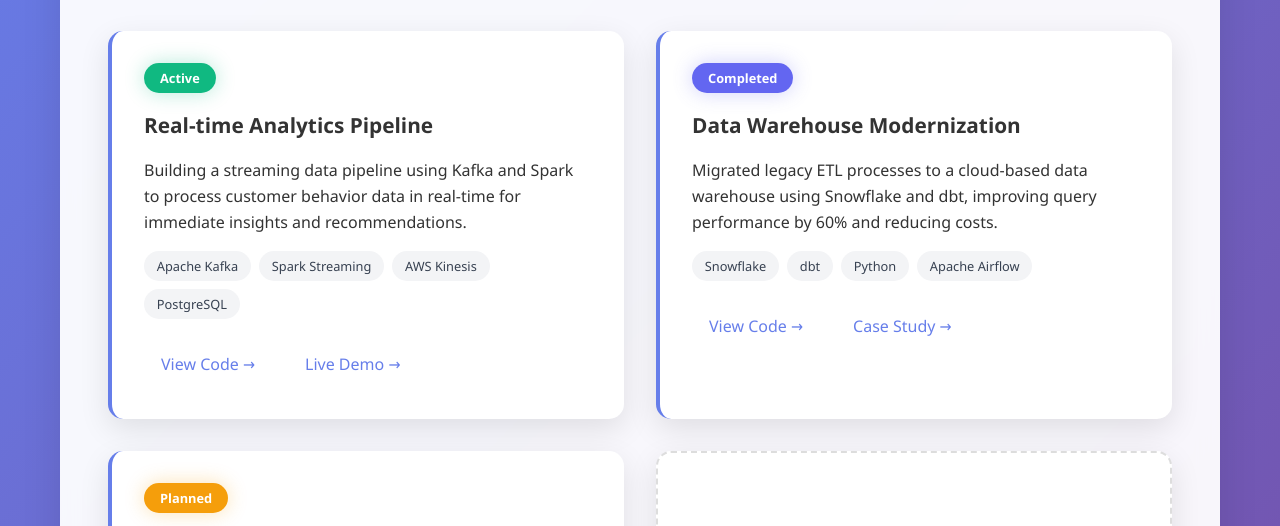
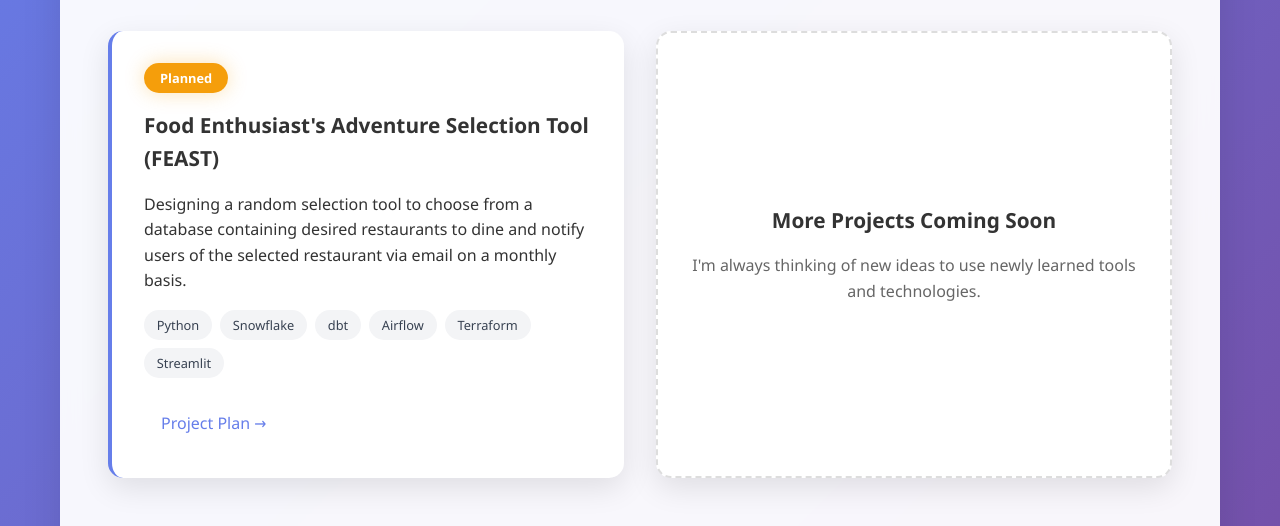
Before and after one commit to pavina-seng/pavina-seng.github.io, a plain HTML site: page index.html in a window 1280 px wide. Both pictures are taken after a click on the link "Projects". Shown: the part 273-799 px from the top of the page. Drawn offline with Linux system fonts and the light colour scheme.

Commit message:
Updated projects

```diff
--- a/index.html
+++ b/index.html
@@ -870,7 +870,7 @@
                     </div>
 
                     <div class="download-section">
-                        <h3>Get My Resume & Connect</h3>
+                        <h3>Contact Me!</h3>
                         <p style="margin-bottom: 2rem;">Download my resume or reach out to discuss opportunities</p>
                         <a href="./Pavina_Sengkhyavong_Resume.pdf" class="download-btn">📄 Download Resume</a>
                         <a href="mailto:psengkhyavong@gmail.com" class="download-btn">✉️ Email Me</a>
@@ -899,6 +899,7 @@
                     <h2>My Projects</h2>
                     <div class="projects-board">
                         <!-- Example Active Project -->
+                        <!--
                         <div class="project-card">
                             <div class="project-status status-active">Active</div>
                             <h3>Real-time Analytics Pipeline</h3>
@@ -914,8 +915,10 @@
                                 <a href="#" class="project-link">Live Demo →</a>
                             </div>
                         </div>
+                        -->
 
                         <!-- Example Completed Project -->
+                        <!--
                         <div class="project-card">
                             <div class="project-status status-completed">Completed</div>
                             <h3>Data Warehouse Modernization</h3>
@@ -931,20 +934,26 @@
                                 <a href="#" class="project-link">Case Study →</a>
                             </div>
                         </div>
+                        -->
 
                         <!-- Example Planned Project -->
                         <div class="project-card">
                             <div class="project-status status-planned">Planned</div>
-                            <h3>ML Feature Store</h3>
-                            <p>Designing a centralized feature store to standardize feature engineering workflows and improve model deployment efficiency across data science teams.</p>
+                            <h3>Food Enthusiast's Adventure Selection Tool (FEAST)</h3>
+                            <p>
+                                Designing a random selection tool to choose from a database containing desired restaurants to dine and
+                                notify users of the selected restaurant via email on a monthly basis.
+                            </p>
                             <div class="project-tech">
-                                <span class="tech-tag">Feast</span>
-                                <span class="tech-tag">Kubernetes</span>
-                                <span class="tech-tag">Redis</span>
-                                <span class="tech-tag">MLflow</span>
+                                <span class="tech-tag">Python</span>
+                                <span class="tech-tag">Snowflake</span>
+                                <span class="tech-tag">dbt</span>
+                                <span class="tech-tag">Airflow</span>
+                                <span class="tech-tag">Terraform</span>
+                                <span class="tech-tag">Streamlit</span>
                             </div>
                             <div class="project-links">
-                                <a href="#" class="project-link">Project Plan →</a>
+                                <a href="https://www.notion.so/FEAST-21dfdf46b752804d9916e7324e34439e?source=copy_link" class="project-link">Project Plan →</a>
                             </div>
                         </div>
 
@@ -952,7 +961,7 @@
                         <div class="project-card" style="border: 2px dashed #ddd; display: flex; align-items: center; justify-content: center; min-height: 250px;">
                             <div style="text-align: center; color: #666;">
                                 <h3>More Projects Coming Soon</h3>
-                                <p>I'm always working on new data engineering challenges</p>
+                                <p>I'm always thinking of new ideas to use newly learned tools and technologies.</p>
                             </div>
                         </div>
                     </div>
```
